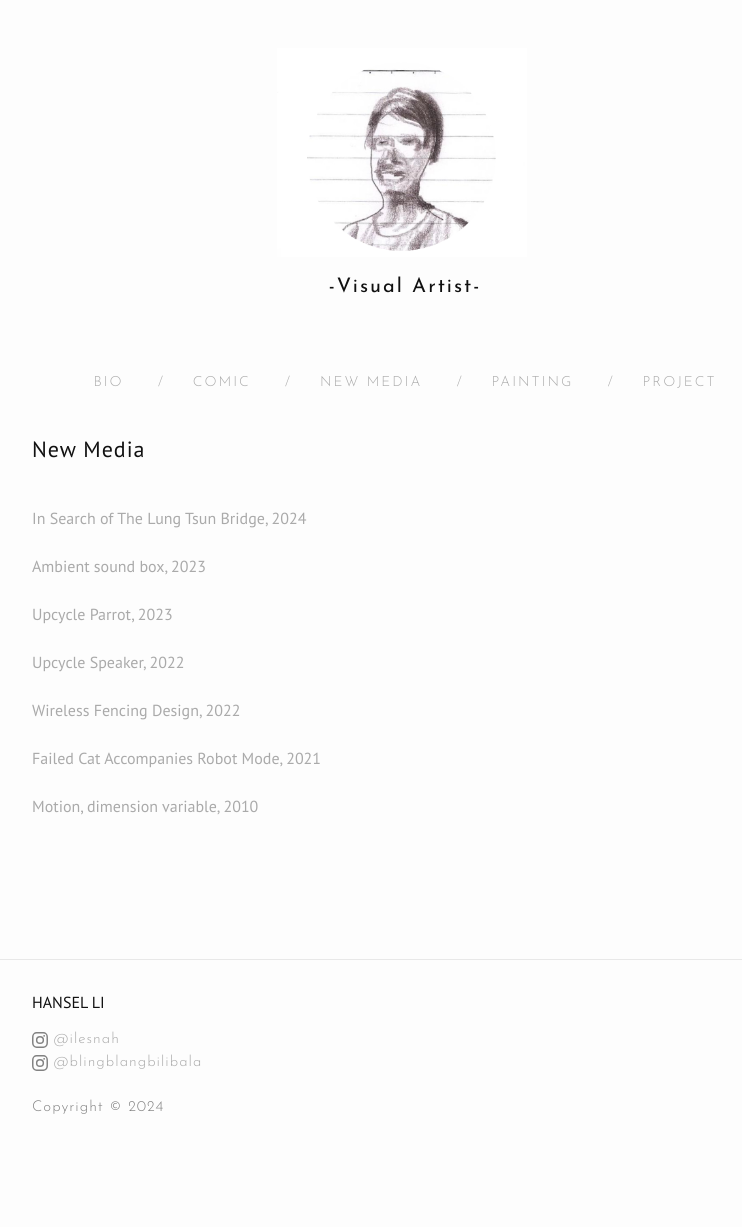
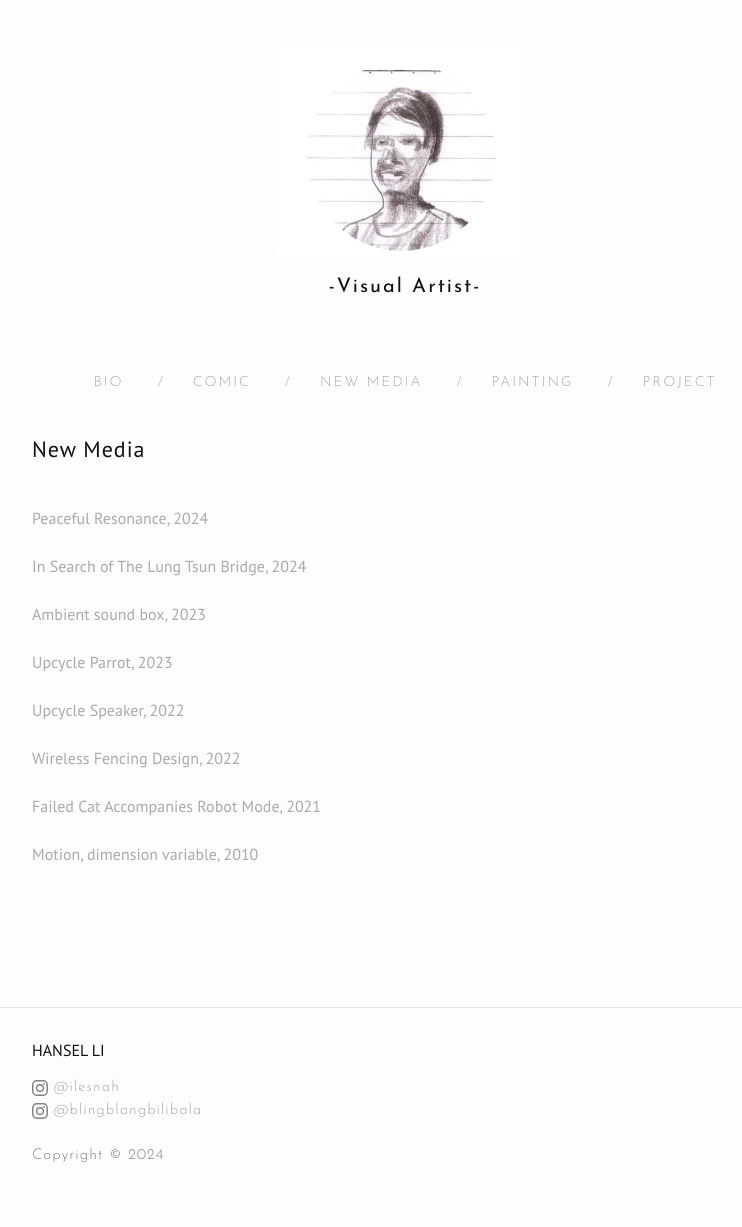
Before and after one commit to Hanseli/hanseli.github.io, a Jekyll site: the page built from NewMedia.md, in a window 1280 px wide. Shown: the whole page, without its empty margins (238-980 px from the left). Built offline with Jekyll 4.4.1, drawn with Linux system fonts in a browser that asks for light colours; nearby versions of some CDN libraries; before the commit the page ends 1179 px from its top, so only the background shows below that.

Commit message:
Update NewMedia.md

```diff
--- a/NewMedia.md
+++ b/NewMedia.md
@@ -15,7 +15,8 @@ it helps to config in css center the gif
  -->
 
 
-
+<a href="/wirelessfencing/index">Peaceful Resonance, 2024</a>
+<br><br>
 <a href="https://youtu.be/e8uUyLjTpaA" target="_blank" rel="noopener noreferrer">In Search of The Lung Tsun Bridge, 2024</a>
 <br><br>
 <a href="https://youtu.be/vFmjRZcC4WM" target="_blank" rel="noopener noreferrer">Ambient sound box, 2023</a>
```
